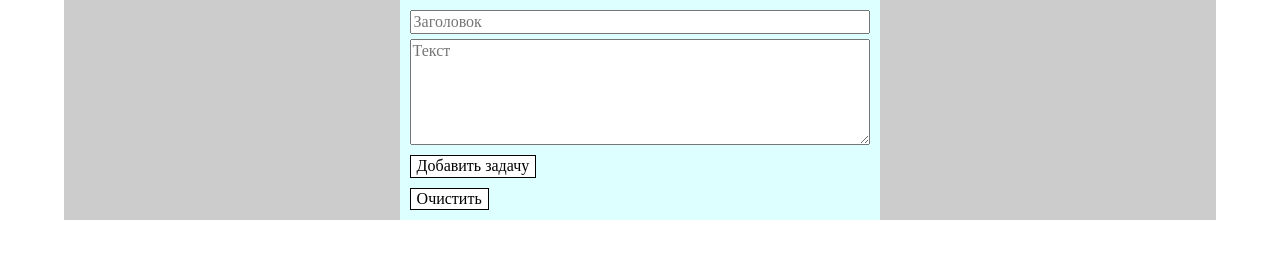
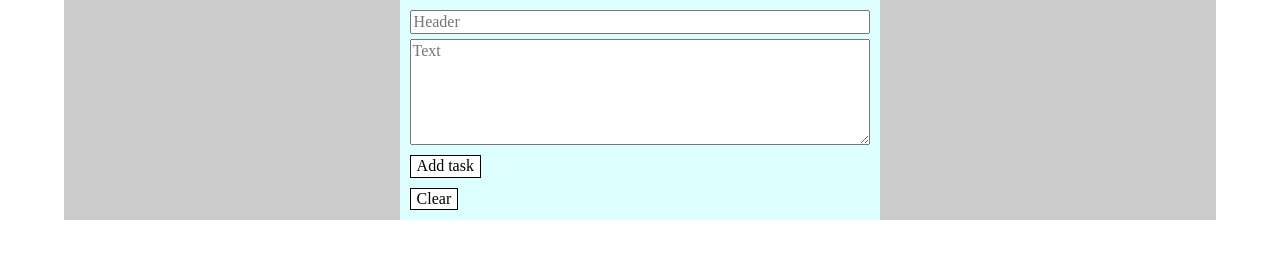
Before and after one commit to vasreb/todo, a website built with webpack: page assets/index.html in a window 1280 px wide. Built offline with nearby package versions, Linux system fonts and the light colour scheme.

Commit message:
change lang

```diff
--- a/assets/index.html
+++ b/assets/index.html
@@ -8,10 +8,10 @@
 	<main class="wrapper">
 		<section class="todo-list">
 			<header class="todo-list__header">
-				<input type="text" class="todo-list__header-text" placeholder="Заголовок"></input>
-				<textarea class="todo-list__text" placeholder="Текст"></textarea>
-				<button class="todo-list__button todo-list__add">Добавить задачу</button>
-				<button class="todo-list__button todo-list__clear">Очистить</button>
+				<input type="text" class="todo-list__header-text" placeholder="Header"></input>
+				<textarea class="todo-list__text" placeholder="Text"></textarea>
+				<button class="todo-list__button todo-list__add">Add task</button>
+				<button class="todo-list__button todo-list__clear">Clear</button>
 			</header>
 		</section>
 	</main>
```
